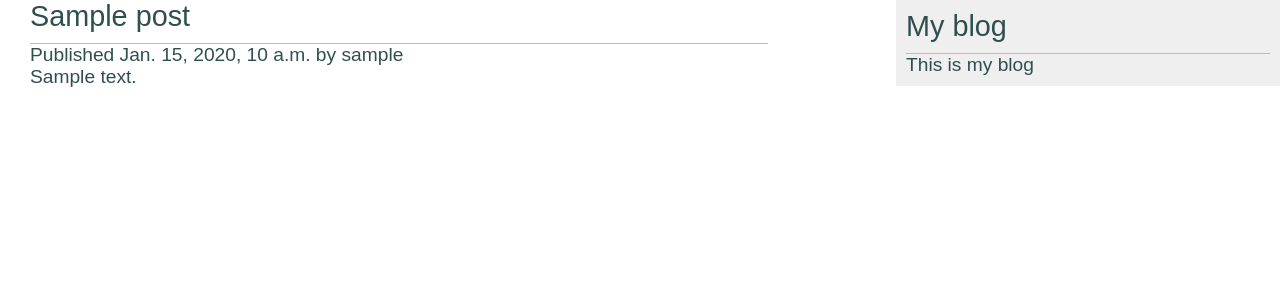
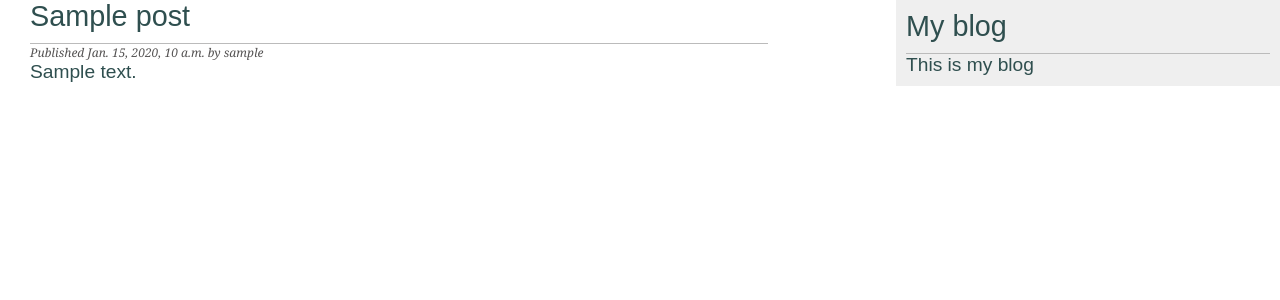
Before and after one commit to johnclamy/myblogproject, a Django app: page /blog/1/ in a window 1280 px wide. Shown: the top 300 px of the page. Run offline with Django 5.2, Linux system fonts and the light colour scheme; tables that the repository leaves empty hold one stand-in row (values such as "Sample post").

Commit message:
use a darker gray font color for the date content

```diff
--- a/myblog/blog/templates/blog/post/detail.html
+++ b/myblog/blog/templates/blog/post/detail.html
@@ -4,6 +4,6 @@
 {% endblock title %}
 {% block content %}
     <h1>{{ post.title }}</h1>
-    <p>Published {{ post.publish }} by {{ post.author }}</p>
+    <p class="post-date">Published {{ post.publish }} by {{ post.author }}</p>
     {{ post.body|linebreaks }}
 {% endblock content %}
```
